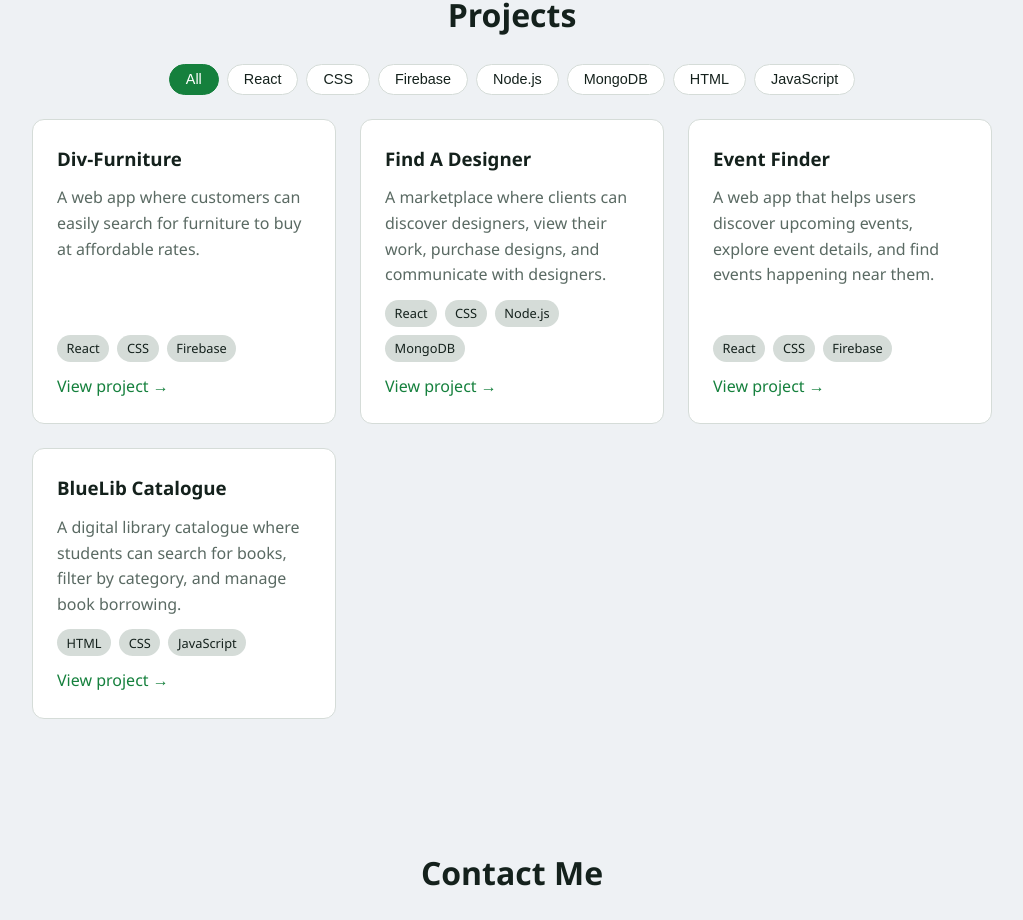
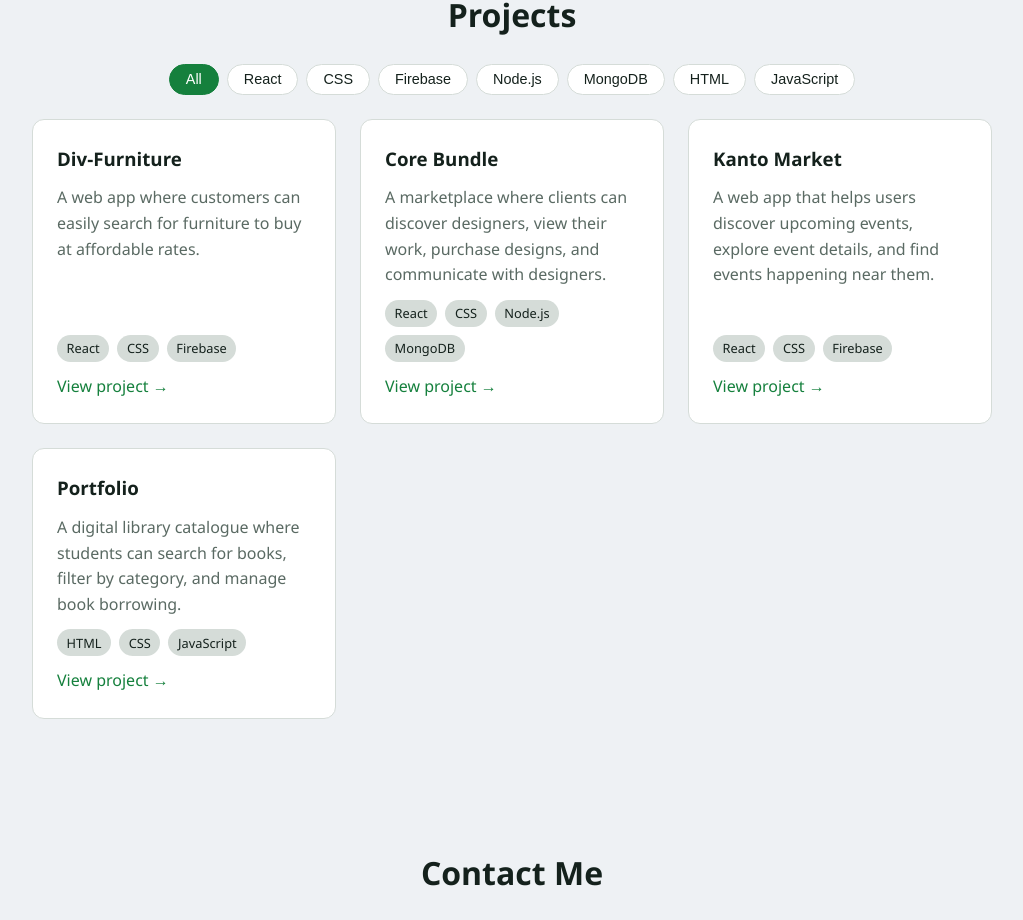
Before and after one commit to michaelbotchwey2024-arch/bit225-Assignment-2-ID-400622039066, a React (Vite) app: page / in a window 1280 px wide. Shown: the part 1974-2894 px from the top of the page, without its empty margins (128-1151 px from the left). Built offline with nearby package versions, Linux system fonts and the light colour scheme.

Commit message:
Update project titles and links in profile.js

```diff
--- a/src/data/profile.js
+++ b/src/data/profile.js
@@ -33,25 +33,25 @@ const profile = {
             title: 'Div-Furniture',
             description: 'A web app where customers can easily search for furniture to buy at affordable rates.',
             tech: ['React', 'CSS', 'Firebase'],
-            link: 'https://github.com/your-username/div-furniture',
+            link: 'div-furn.netlify.app',
         },
         {
-            title: 'Find A Designer',
+            title: 'Core Bundle',
             description: 'A marketplace where clients can discover designers, view their work, purchase designs, and communicate with designers.',
             tech: ['React', 'CSS', 'Node.js', 'MongoDB'],
-            link: 'https://github.com/your-username/find-a-designer',
+            link: 'corebundle.netlify.app',
         },
         {
-            title: 'Event Finder',
+            title: 'Kanto Market',
             description: 'A web app that helps users discover upcoming events, explore event details, and find events happening near them.',
             tech: ['React', 'CSS', 'Firebase'],
-            link: 'https://github.com/your-username/event-finder',
+            link: 'kantomarket.netlify.app',
         },
         {
-            title: 'BlueLib Catalogue',
+            title: 'Portfolio',
             description: 'A digital library catalogue where students can search for books, filter by category, and manage book borrowing.',
             tech: ['HTML', 'CSS', 'JavaScript'],
-            link: 'https://michaelbotchwey2024-arch.github.io/bit225-assignment2-ID-400622039066/',
+            link: 'https://chemicalgasinto.github.io/new-portfolio/',
         },
     ],
     socials: [{
@@ -60,7 +60,7 @@ const profile = {
         },
         {
             label: 'LinkedIn',
-            url: 'https://linkedin.com/in/your-username'
+            url: 'https://www.linkedin.com/in/michael-botchwey-967463356?utm_source=share_via&utm_content=profile&utm_medium=member_ios'
         },
     ],
 
```
